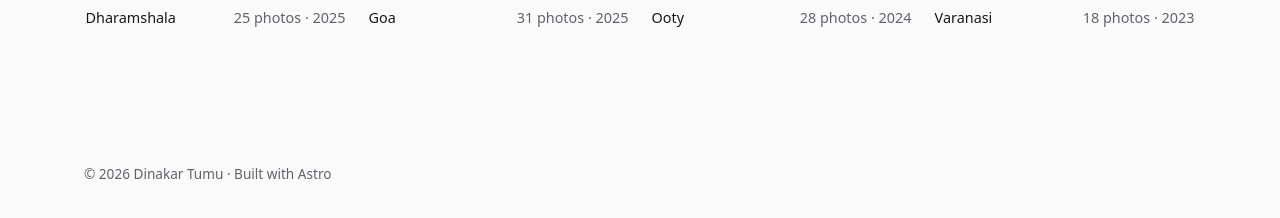
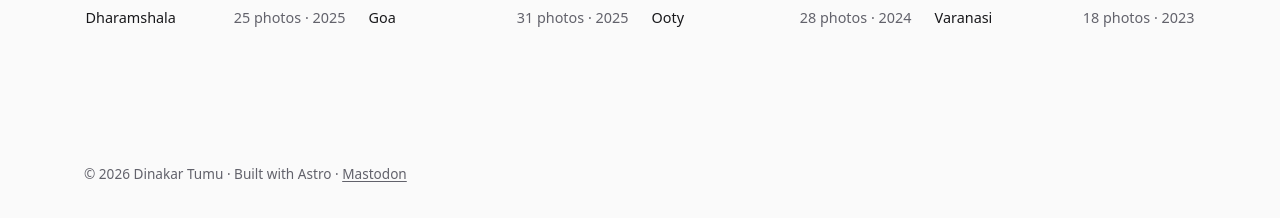
Before and after one commit to dinakartumu/about, an Astro site: page / in a window 1280 px wide. Shown: the part 488-706 px from the top of the page. Built offline with nearby package versions, Linux system fonts and the light colour scheme; Astro itself is replaced by a stand-in of ours.

Commit message:
feat: add rel=me Mastodon link to footer
Site-wide footer link for Mastodon identity verification.

Co-Authored-By: Claude Opus 4.8 (1M context) <noreply@anthropic.com>

```diff
--- a/src/components/Footer.astro
+++ b/src/components/Footer.astro
@@ -2,10 +2,15 @@
 const year = new Date().getFullYear();
 ---
 <footer class="container">
-  <p class="muted">© {year} Dinakar Tumu · Built with Astro</p>
+  <p class="muted">
+    © {year} Dinakar Tumu · Built with Astro ·
+    <a rel="me" href="https://mastodon.social/@dinakar91">Mastodon</a>
+  </p>
 </footer>
 
 <style>
   footer { padding: 3rem 1.25rem; }
   p { font-size: 0.85rem; }
+  a { color: var(--muted); text-decoration: underline; text-underline-offset: 2px; }
+  a:hover { color: var(--heading); }
 </style>
```
